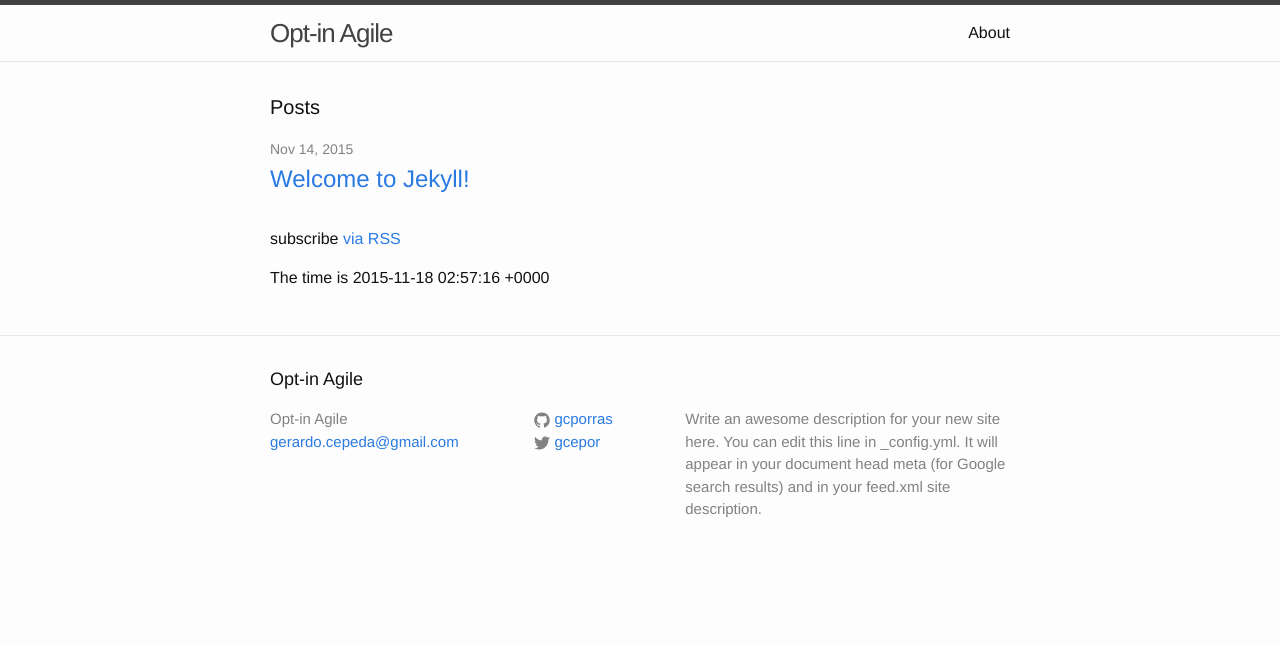
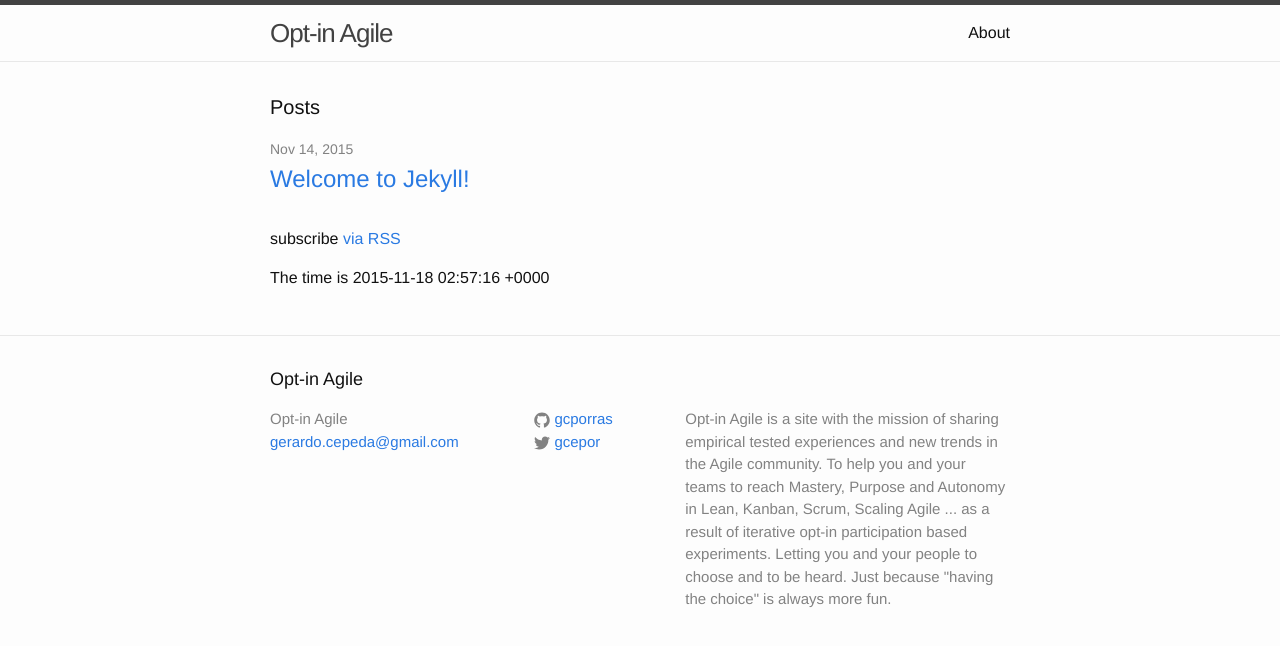
Before and after one commit to gcporras/gcporras.github.io, a Jekyll site: the page built from index.html, in a window 1280 px wide. Shown: the top 646 px of the page. Built offline with Jekyll 4.4.1, drawn with Linux system fonts in a browser that asks for light colours.

Commit message:
Added description and url information

```diff
--- a/_config.yml
+++ b/_config.yml
@@ -2,11 +2,12 @@
 title: Opt-in Agile
 email: gerardo.cepeda@gmail.com
 description: > # this means to ignore newlines until "baseurl:"
-  Write an awesome description for your new site here. You can edit this
-  line in _config.yml. It will appear in your document head meta (for
-  Google search results) and in your feed.xml site description.
+  Opt-in Agile is a site with the mission of sharing empirical tested experiences and new trends in the Agile community.
+   To help you and your teams to reach Mastery, Purpose and Autonomy in Lean, Kanban, Scrum, Scaling Agile ... as a
+  result of iterative opt-in participation based experiments. Letting you and your people to choose and to be heard.
+   Just because "having the choice" is always more fun.
 baseurl: "" # the subpath of your site, e.g. /blog/
-url: "http://yourdomain.com" # the base hostname & protocol for your site
+url: "http:/www.opt-inagile.org" # the base hostname & protocol for your site
 twitter_username: gcepor
 github_username:  gcporras
 
```
